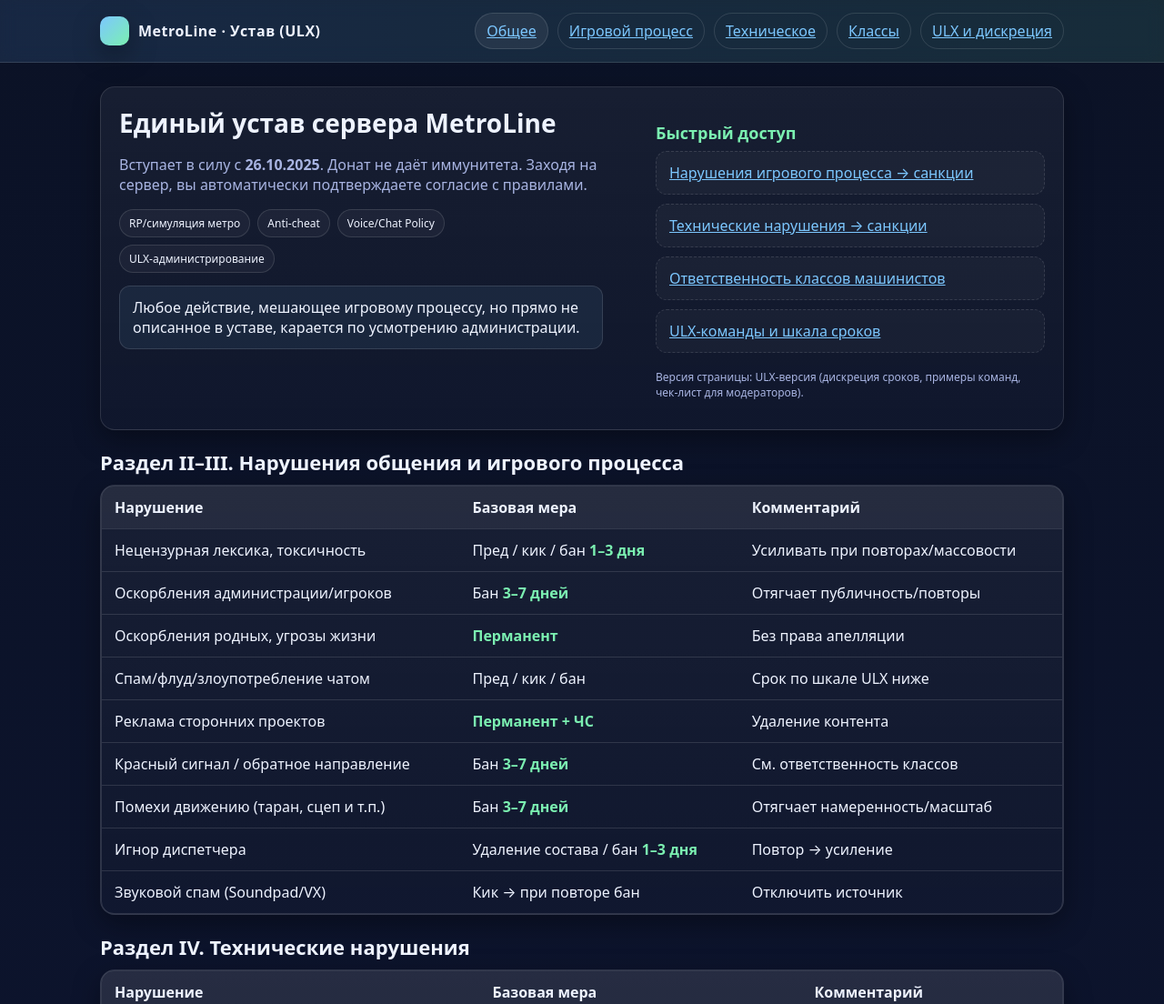
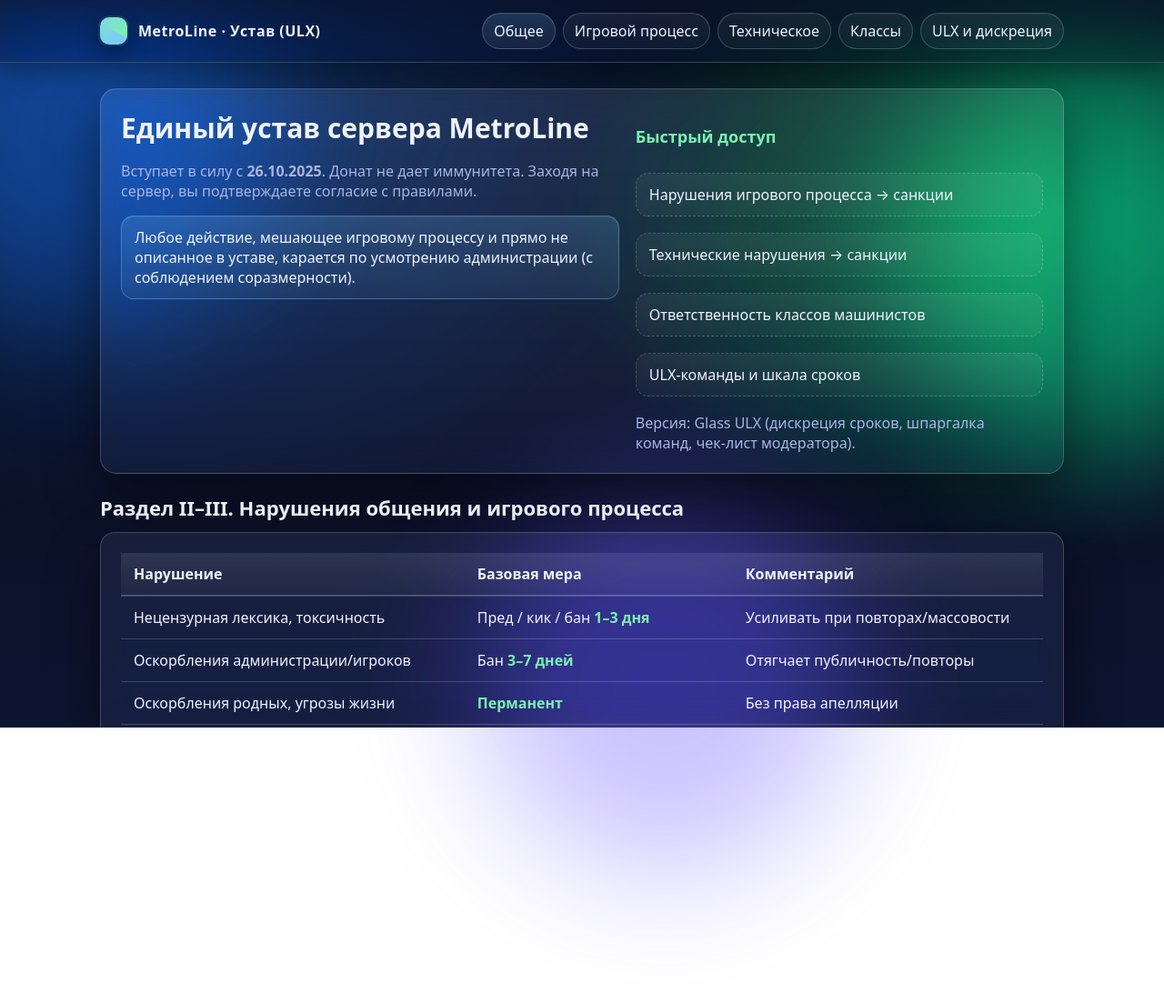
Before and after one commit to mortich/metroline-rules, a plain HTML site: page index.html in a window 1280 px wide. Shown: the top 1104 px of the page at 91% size. After the commit the page ends 800 px from the top, so only its background shows below. Drawn offline with Linux system fonts and the light colour scheme.

Commit message:
Update index.html

```diff
--- a/index.html
+++ b/index.html
@@ -3,108 +3,175 @@
 <head>
 <meta charset="utf-8" />
 <meta name="viewport" content="width=device-width, initial-scale=1" />
-  <title>MetroLine — Устав и санкции (ULX)</title>
-  <meta name="theme-color" content="#0b1226" />
+<title>MetroLine — Устав и санкции (ULX) · Glass</title>
+<meta name="theme-color" content="#0a0f1e" />
 <style>
+/* ========= Design System (Glassmorphism) ========= */
 :root{
-      --bg:#0b1226; --bg2:#0f1739; --card:#121b3b; --glass:rgba(255,255,255,.06);
-      --text:#eef3ff; --muted:#a8b4e2; --brand:#7cc7ff; --brand2:#7bf0b1; --danger:#ff6b6b; --warn:#ffd166;
-      --ok:#7bf0b1; --line:rgba(255,255,255,.12);
-      --radius:16px; --shadow:0 10px 30px rgba(0,0,0,.35);
+  --bg:#070b18;         /* фон под космос */
+  --bg2:#0d1430;        /* нижний градиент */
+  --accent:#7cc7ff;     /* холодный акцент */
+  --accent2:#7bf0b1;    /* теплый акцент */
+  --text:#eef3ff;
+  --muted:#a8b4e2;
+  --line:rgba(255,255,255,.18);
+  --ring:rgba(124,199,255,.45);
+  --radius:18px;
+  --shadow:0 25px 60px rgba(0,0,0,.45), inset 0 1px 0 rgba(255,255,255,.04);
 }
 *{box-sizing:border-box}
-    html,body{background:linear-gradient(180deg,var(--bg),var(--bg2)); color:var(--text); margin:0; font-family:system-ui,-apple-system,Segoe UI,Roboto,Ubuntu,Cantarell,"Noto Sans",sans-serif}
-    a{color:var(--brand)}
+html,body{
+  height:100%;
+  margin:0;
+  color:var(--text);
+  font-family:system-ui,-apple-system,Segoe UI,Roboto,Ubuntu,Cantarell,"Noto Sans",sans-serif;
+  background:
+    radial-gradient(1200px 800px at 10% 10%, #103063 0%, transparent 60%),
+    radial-gradient(900px 600px at 90% 30%, #0a6442 0%, transparent 60%),
+    linear-gradient(180deg,var(--bg),var(--bg2));
+  overflow-x:hidden;
+}
+
+/* анимированные «стеклянные» блики */
+.blob{
+  position:fixed; inset:auto;
+  width:420px; height:420px; border-radius:50%;
+  filter:blur(70px) saturate(1.2);
+  opacity:.35; pointer-events:none; z-index:0;
+}
+.blob.b1{left:-120px; top:-80px; background:#2471ff; animation:float1 18s ease-in-out infinite;}
+.blob.b2{right:-140px; top:10vh; background:#2affb6; animation:float2 22s ease-in-out infinite;}
+.blob.b3{left:40vw; bottom:-160px; background:#6a5cff; animation:float3 26s ease-in-out infinite;}
+@keyframes float1{ 0%,100%{transform:translateY(0)} 50%{transform:translateY(40px)} }
+@keyframes float2{ 0%,100%{transform:translateY(0) translateX(0)} 50%{transform:translateY(-30px) translateX(-20px)} }
+@keyframes float3{ 0%,100%{transform:translateX(0)} 50%{transform:translateX(30px)} }
+
+/* ====== Навбар (стекло) ====== */
 header{
   position:sticky; top:0; z-index:10;
-      backdrop-filter:saturate(1.2) blur(10px);
-      background:linear-gradient(90deg,rgba(124,199,255,.12),rgba(123,240,177,.12));
+  backdrop-filter:blur(14px) saturate(1.35);
+  background:linear-gradient(180deg,rgba(12,18,42,.65),rgba(12,18,42,.35));
   border-bottom:1px solid var(--line);
+  box-shadow:0 8px 30px rgba(0,0,0,.35);
 }
-    .nav{max-width:1100px;margin:0 auto;display:flex;gap:16px;align-items:center;padding:14px 20px}
-    .logo{display:flex;align-items:center;gap:10px;font-weight:800;letter-spacing:.5px}
-    .logo-badge{width:32px;height:32px;border-radius:10px;background:linear-gradient(135deg,var(--brand),var(--brand2));box-shadow:var(--shadow)}
-    .tabs{margin-left:auto;display:flex;gap:10px;flex-wrap:wrap}
-    .tab{padding:8px 12px;border:1px solid var(--line);border-radius:999px;cursor:pointer;user-select:none}
-    .tab.active{background:var(--glass)}
-    main{max-width:1100px;margin:26px auto;padding:0 20px 60px}
-    .hero{display:grid;grid-template-columns:1.1fr .9fr;gap:18px;align-items:stretch}
-    .card{
-      background:linear-gradient(180deg,rgba(255,255,255,.05),rgba(255,255,255,.02));
-      border:1px solid var(--line); border-radius:var(--radius); box-shadow:var(--shadow);
+.nav{max-width:1100px;margin:0 auto;padding:14px 20px;display:flex;gap:16px;align-items:center}
+.logo{display:flex;align-items:center;gap:12px;font-weight:800;letter-spacing:.5px}
+.badge{
+  width:30px;height:30px;border-radius:10px;
+  background:conic-gradient(from 120deg,var(--accent),var(--accent2));
+  box-shadow:0 0 0 2px rgba(255,255,255,.08), 0 8px 24px rgba(0,0,0,.45);
 }
-    .card .pad{padding:20px}
-    h1{font-size:28px;margin:0 0 10px}
-    h2{font-size:22px;margin:20px 0 10px}
-    h3{font-size:18px;margin:18px 0 8px;color:var(--brand2)}
+.tabs{margin-left:auto;display:flex;gap:8px;flex-wrap:wrap}
+.tab{
+  padding:8px 12px;border-radius:999px;cursor:pointer;user-select:none;
+  background:linear-gradient(180deg,rgba(255,255,255,.06),rgba(255,255,255,.03));
+  border:1px solid var(--line);
+  box-shadow:inset 0 1px 0 rgba(255,255,255,.05);
+  text-decoration:none; color:var(--text);
+}
+.tab:hover{outline:1px solid var(--ring)}
+.tab.active{background:linear-gradient(180deg,rgba(124,199,255,.18),rgba(255,255,255,.06));}
+
+/* ====== Контейнеры ====== */
+main{max-width:1100px;margin:28px auto;padding:0 20px 72px;position:relative;z-index:1}
+.glass{
+  background:linear-gradient(180deg,rgba(255,255,255,.10),rgba(255,255,255,.04));
+  border:1px solid var(--line); border-radius:var(--radius);
+  box-shadow:var(--shadow); backdrop-filter:blur(16px) saturate(1.35);
+}
+.pad{padding:22px}
+.grid{display:grid;gap:18px}
+.two{grid-template-columns:1.1fr .9fr}
+@media (max-width:900px){ .two{grid-template-columns:1fr} }
+
+/* ====== Типографика ====== */
+h1{margin:0 0 10px;font-size:30px}
+h2{margin:20px 0 12px;font-size:22px}
+h3{margin:18px 0 10px;font-size:18px;color:var(--accent2)}
 .muted{color:var(--muted)}
-    .grid{display:grid;gap:16px}
-    .two{grid-template-columns:1fr 1fr}
-    .chips{display:flex;flex-wrap:wrap;gap:8px;margin-top:10px}
-    .chip{font-size:12px;padding:6px 10px;border:1px solid var(--line);border-radius:999px;background:rgba(255,255,255,.04)}
-    .list{display:grid;gap:10px}
-    .li{
-      padding:12px 14px;border:1px dashed var(--line);border-radius:12px;background:rgba(255,255,255,.03)
+.anchor{scroll-margin-top:90px}
+
+/* ====== Элементы ====== */
+.quick a{display:block;text-decoration:none;color:var(--text)}
+.item{
+  padding:12px 14px;border-radius:14px;
+  background:linear-gradient(180deg,rgba(255,255,255,.06),rgba(255,255,255,.03));
+  border:1px dashed var(--line);
 }
-    .kbd{font-family:ui-monospace,Menlo,Consolas,monospace;background:rgba(0,0,0,.35);border:1px solid var(--line);padding:0 8px;border-radius:6px}
-    .scale{display:grid;grid-template-columns:140px 1fr;gap:10px;align-items:center}
-    .pill{padding:6px 10px;border-radius:999px;font-weight:600}
-    .danger{background:rgba(255,107,107,.15); color:#ffdede; border:1px solid rgba(255,107,107,.35)}
-    .warn{background:rgba(255,209,102,.15); color:#fff7d6; border:1px solid rgba(255,209,102,.35)}
-    .ok{background:rgba(123,240,177,.15); color:#eafff3; border:1px solid rgba(123,240,177,.35)}
-    table{width:100%;border-collapse:separate;border-spacing:0;overflow:hidden;border-radius:14px;border:1px solid var(--line)}
-    thead th{background:rgba(255,255,255,.06);text-align:left;padding:12px 14px}
-    tbody td{border-top:1px solid var(--line);padding:12px 14px;vertical-align:top}
-    .foot{margin-top:18px;font-size:12px;color:var(--muted)}
-    .hl{color:var(--brand2);font-weight:700}
-    .notice{padding:12px 14px;border:1px solid var(--line);border-radius:12px;background:rgba(124,199,255,.08)}
-    .anchor{scroll-margin-top:90px}
-    @media (max-width:900px){ .hero{grid-template-columns:1fr} .two{grid-template-columns:1fr} }
+.notice{
+  padding:12px 14px;border-radius:14px;
+  background:linear-gradient(180deg,rgba(124,199,255,.18),rgba(124,199,255,.08));
+  border:1px solid rgba(124,199,255,.35);
+  box-shadow:inset 0 1px 0 rgba(255,255,255,.08);
+}
+.kbd{font-family:ui-monospace,Menlo,Consolas,monospace;background:rgba(0,0,0,.35);
+  border:1px solid var(--line);padding:0 8px;border-radius:6px}
+
+/* ====== Таблицы (стекло) ====== */
+.table{
+  overflow:hidden;border-radius:16px;border:1px solid var(--line);
+  background:linear-gradient(180deg,rgba(255,255,255,.06),rgba(255,255,255,.03));
+}
+table{width:100%;border-collapse:separate;border-spacing:0}
+thead th{
+  text-align:left;padding:12px 14px;
+  background:linear-gradient(180deg,rgba(255,255,255,.10),rgba(255,255,255,.04));
+  border-bottom:1px solid var(--line)
+}
+tbody td{padding:12px 14px;border-top:1px solid var(--line);vertical-align:top}
+.hl{color:var(--accent2);font-weight:700}
+
+.scale{display:grid;grid-template-columns:180px 1fr;gap:10px;align-items:center}
+.pill{
+  display:inline-block;padding:6px 12px;border-radius:999px;font-weight:700;
+  border:1px solid var(--line); background:linear-gradient(180deg,rgba(255,255,255,.06),rgba(255,255,255,.03));
+}
+
+/* активная вкладка по скроллу */
+.section{position:relative}
+.section:target ~ header .tab{opacity:.7}
 </style>
 </head>
 <body>
+<div class="blob b1"></div><div class="blob b2"></div><div class="blob b3"></div>
+
 <header>
-    <div class="nav">
-      <div class="logo"><div class="logo-badge"></div> MetroLine · Устав (ULX)</div>
+  <nav class="nav">
+    <div class="logo"><span class="badge"></span> MetroLine · Устав (ULX)</div>
     <div class="tabs">
-        <a class="tab active" href="#general">Общее</a>
+      <a class="tab" href="#general">Общее</a>
       <a class="tab" href="#process">Игровой процесс</a>
       <a class="tab" href="#tech">Техническое</a>
       <a class="tab" href="#classes">Классы</a>
       <a class="tab" href="#ulx">ULX и дискреция</a>
     </div>
-    </div>
+  </nav>
 </header>
 
 <main>
-    <section class="hero card">
-      <div class="pad">
-        <h1 id="general" class="anchor">Единый устав сервера MetroLine</h1>
-        <p class="muted">Вступает в силу с <b>26.10.2025</b>. Донат не даёт иммунитета. Заходя на сервер, вы автоматически подтверждаете согласие с правилами.</p>
-        <div class="chips">
-          <div class="chip">RP/симуляция метро</div>
-          <div class="chip">Anti-cheat</div>
-          <div class="chip">Voice/Chat Policy</div>
-          <div class="chip">ULX-администрирование</div>
+  <!-- HERO -->
+  <section id="general" class="section glass">
+    <div class="pad grid two">
+      <div>
+        <h1>Единый устав сервера MetroLine</h1>
+        <p class="muted">Вступает в силу с <b>26.10.2025</b>. Донат не дает иммунитета. Заходя на сервер, вы подтверждаете согласие с правилами.</p>
+        <div class="notice">Любое действие, мешающее игровому процессу и прямо не описанное в уставе, карается по усмотрению администрации (с соблюдением соразмерности).</div>
       </div>
-        <div style="height:14px"></div>
-        <div class="notice">Любое действие, мешающее игровому процессу, но прямо не описанное в уставе, карается по усмотрению администрации.</div>
+      <div class="quick grid">
+        <h3>Быстрый доступ</h3>
+        <a class="item" href="#process">Нарушения игрового процесса → санкции</a>
+        <a class="item" href="#tech">Технические нарушения → санкции</a>
+        <a class="item" href="#classes">Ответственность классов машинистов</a>
+        <a class="item" href="#ulx">ULX-команды и шкала сроков</a>
+        <p class="muted" style="margin:0">Версия: Glass ULX (дискреция сроков, шпаргалка команд, чек-лист модератора).</p>
       </div>
-      <div class="pad">
-        <h3>Быстрый доступ</h3>
-        <div class="list">
-          <a class="li" href="#process">Нарушения игрового процесса → санкции</a>
-          <a class="li" href="#tech">Технические нарушения → санкции</a>
-          <a class="li" href="#classes">Ответственность классов машинистов</a>
-          <a class="li" href="#ulx">ULX-команды и шкала сроков</a>
-        </div>
-        <p class="foot">Версия страницы: ULX-версия (дискреция сроков, примеры команд, чек-лист для модераторов).</p>
     </div>
   </section>
 
-    <section id="process" class="anchor">
+  <!-- PROCESS -->
+  <section id="process" class="section" style="margin-top:22px">
     <h2>Раздел II–III. Нарушения общения и игрового процесса</h2>
-      <div class="card pad">
+    <div class="glass pad table">
       <table>
         <thead><tr><th>Нарушение</th><th>Базовая мера</th><th>Комментарий</th></tr></thead>
         <tbody>
@@ -122,9 +189,10 @@
     </div>
   </section>
 
-    <section id="tech" class="anchor">
+  <!-- TECH -->
+  <section id="tech" class="section" style="margin-top:22px">
     <h2>Раздел IV. Технические нарушения</h2>
-      <div class="card pad">
+    <div class="glass pad table">
       <table>
         <thead><tr><th>Нарушение</th><th>Базовая мера</th><th>Комментарий</th></tr></thead>
         <tbody>
@@ -138,9 +206,10 @@
     </div>
   </section>
 
-    <section id="classes" class="anchor">
+  <!-- CLASSES -->
+  <section id="classes" class="section" style="margin-top:22px">
     <h2>Раздел VI. Ответственность классов машинистов</h2>
-      <div class="card pad">
+    <div class="glass pad table">
       <table>
         <thead><tr><th>Нарушение</th><th>3 класс</th><th>2 класс</th><th>1 класс</th></tr></thead>
         <tbody>
@@ -151,65 +220,69 @@
           <tr><td>Оскорбления/неадекват</td><td colspan="3">Бан по ситуации (см. дискрецию ULX)</td></tr>
         </tbody>
       </table>
-        <p class="foot">Таблица указывает ориентиры. Конкретный срок уточняется разделом «ULX и дискреция» ниже.</p>
+      <p class="muted" style="margin:10px 4px 0">Таблица — ориентиры. Конкретный срок уточняется разделом «ULX и дискреция».</p>
     </div>
   </section>
 
-    <section id="ulx" class="anchor">
+  <!-- ULX -->
+  <section id="ulx" class="section" style="margin-top:22px">
     <h2>Раздел IX. ULX и дискреция сроков наказаний</h2>
-      <div class="card pad grid">
+    <div class="glass pad grid">
       <div class="notice">
-          <b>Прямое уточнение устава:</b> Администрация вправе устанавливать <u>конкретный срок бана</u> в рамках указанных вилок, а если вилка не указана — по собственной оценке тяжести нарушения, с учётом:
-          <b>повторности</b>, <b>намеренности</b>, <b>масштаба последствий</b>, <b>сотрудничества нарушителя</b> и <b>обстоятельств инцидента</b>. Запрещены заведомо произвольные/карательные сроки, не соотносящиеся с проступком.
+        <b>Прямое уточнение устава:</b> Администрация вправе устанавливать <u>конкретный срок бана</u> в рамках указанных вилок, а если вилка не указана — по собственной оценке тяжести с учетом <b>повторности</b>, <b>намеренности</b>, <b>масштаба последствий</b>, <b>сотрудничества</b> и <b>обстоятельств</b>. Запрещены несоразмерные «карательные» сроки.
       </div>
 
       <h3>Шкала для выбора срока (ориентиры)</h3>
       <div class="grid">
-          <div class="scale"><span class="pill ok">Предупреждение → 30–120 мин</span><span class="muted">мелкие/первичные нарушения, без ущерба</span></div>
-          <div class="scale"><span class="pill warn">3–24 часа</span><span class="muted">средняя тяжесть, локальный ущерб, 1–2 повтора</span></div>
-          <div class="scale"><span class="pill warn">1–7 дней</span><span class="muted">существенный вред процессу, злостность, рецидив</span></div>
-          <div class="scale"><span class="pill danger">14–30 дней</span><span class="muted">тяжкий вред/подрыв администрирования</span></div>
-          <div class="scale"><span class="pill danger">Перманент</span><span class="muted">читы, DDoS, угрозы жизни, серьёзная токсичность</span></div>
+        <div class="scale"><span class="pill">Предупреждение → 30–120 мин</span><span class="muted">мелкие/первичные нарушения, без ущерба</span></div>
+        <div class="scale"><span class="pill">3–24 часа</span><span class="muted">средняя тяжесть, локальный ущерб, 1–2 повтора</span></div>
+        <div class="scale"><span class="pill">1–7 дней</span><span class="muted">существенный вред процессу, злостность, рецидив</span></div>
+        <div class="scale"><span class="pill">14–30 дней</span><span class="muted">тяжкий вред/подрыв администрирования</span></div>
+        <div class="scale"><span class="pill">Перманент</span><span class="muted">читы, DDoS, угрозы жизни, серьезная токсичность</span></div>
       </div>
 
       <h3>ULX — шпаргалка команд</h3>
-        <div class="grid two">
-          <div class="list">
-            <div class="li"><b>Ban:</b> <span class="kbd">ulx ban &lt;игрок&gt; &lt;минуты&gt; &lt;причина&gt;</span><br><span class="muted">0 минут = перманент</span></div>
-            <div class="li"><b>Kick:</b> <span class="kbd">ulx kick &lt;игрок&gt; &lt;причина&gt;</span></div>
-            <div class="li"><b>Gag/Mute:</b> <span class="kbd">ulx gag &lt;игрок&gt;</span> · <span class="kbd">ulx mute &lt;игрок&gt;</span></div>
-            <div class="li"><b>Jail:</b> <span class="kbd">ulx jail &lt;игрок&gt; &lt;время&gt;</span> · <span class="kbd">ulx jailtp</span></div>
-            <div class="li"><b>Warn (чат):</b> <span class="kbd">ulx asay &lt;текст&gt;</span> / <span class="kbd">ulx psay &lt;игрок&gt; &lt;текст&gt;</span></div>
+      <div class="grid two" style="grid-template-columns:1fr 1fr">
+        <div class="grid">
+          <div class="item"><b>Ban:</b> <span class="kbd">ulx ban &lt;игрок&gt; &lt;минуты&gt; &lt;причина&gt;</span> <br><span class="muted">0 минут = перманент</span></div>
+          <div class="item"><b>Kick:</b> <span class="kbd">ulx kick &lt;игрок&gt; &lt;причина&gt;</span></div>
+          <div class="item"><b>Gag/Mute:</b> <span class="kbd">ulx gag &lt;игрок&gt;</span> · <span class="kbd">ulx mute &lt;игрок&gt;</span></div>
+          <div class="item"><b>Jail:</b> <span class="kbd">ulx jail &lt;игрок&gt; &lt;время&gt;</span> · <span class="kbd">ulx jailtp</span></div>
+          <div class="item"><b>Warn (чат):</b> <span class="kbd">ulx asay &lt;текст&gt;</span> / <span class="kbd">ulx psay &lt;игрок&gt; &lt;текст&gt;</span></div>
         </div>
-          <div class="list">
-            <div class="li"><b>Unban:</b> <span class="kbd">ulx unban &lt;steamid&gt;</span></div>
-            <div class="li"><b>Freeze/Slay:</b> <span class="kbd">ulx freeze &lt;игрок&gt;</span> · <span class="kbd">ulx slay &lt;игрок&gt;</span></div>
-            <div class="li"><b>Группы:</b> <span class="kbd">ulx adduser &lt;игрок&gt; &lt;группа&gt;</span> · <span class="kbd">ulx removeuser &lt;игрок&gt;</span></div>
-            <div class="li"><b>Логи:</b> фиксируйте время, причину, доказательства (скрины/демо)</div>
-            <div class="li"><b>Формат причины:</b> <span class="kbd">[Раздел/пункт] Кратко, ссылки на доказательства</span></div>
+        <div class="grid">
+          <div class="item"><b>Unban:</b> <span class="kbd">ulx unban &lt;steamid&gt;</span></div>
+          <div class="item"><b>Freeze/Slay:</b> <span class="kbd">ulx freeze &lt;игрок&gt;</span> · <span class="kbd">ulx slay &lt;игрок&gt;</span></div>
+          <div class="item"><b>Группы:</b> <span class="kbd">ulx adduser &lt;игрок&gt; &lt;группа&gt;</span> · <span class="kbd">ulx removeuser &lt;игрок&gt;</span></div>
+          <div class="item"><b>Логи:</b> фиксируйте время, причину, доказательства (скрины/демо)</div>
+          <div class="item"><b>Формат причины:</b> <span class="kbd">[Раздел/пункт] Кратко, ссылка на доказательства</span></div>
         </div>
       </div>
 
       <h3>Чек-лист модератора перед баном</h3>
-        <div class="list">
-          <div class="li">1) Проверить таблицу санкций и историю нарушений игрока</div>
-          <div class="li">2) Обозначить правило и предупредить (если позволяет ситуация)</div>
-          <div class="li">3) Зафиксировать доказательства (лог/скрин/видео)</div>
-          <div class="li">4) Выбрать срок по шкале выше, указать понятную причину</div>
-          <div class="li">5) Сообщить в админ-канал: ник, SteamID, срок, причина, ссылка на док-ва</div>
+      <div class="grid">
+        <div class="item">1) Проверить таблицу санкций и историю нарушений игрока</div>
+        <div class="item">2) Обозначить правило и предупредить (если позволяет ситуация)</div>
+        <div class="item">3) Зафиксировать доказательства (лог/скрин/видео)</div>
+        <div class="item">4) Выбрать срок по шкале выше, указать понятную причину</div>
+        <div class="item">5) Сообщить в админ-канал: ник, SteamID, срок, причина, ссылка на док-ва</div>
       </div>
-
-        <h3>Примеры формулировок причин</h3>
-        <div class="grid two">
-          <div class="li"><b>Игнор ДЦХ (повторно)</b><br>ulx ban Player 180 "Разд. III: Игнор ДЦХ (повтор) — задержки на линии"</div>
-          <div class="li"><b>Помехи движению (таран)</b><br>ulx ban Player 1440 "Разд. III: Намеренные помехи движению — таран двух составов"</div>
-          <div class="li"><b>Оскорбления родных</b><br>ulx ban Player 0 "Разд. II: Оскорбления родных — перманент"</div>
-          <div class="li"><b>Звуковой спам</b><br>ulx ban Player 60 "Разд. II: Звуковой спам, после кика — повтор"</div>
-        </div>
-
-        <p class="foot">Напоминание: решения администрации окончательны; попытка обхода бана — пожизненный ЧС. Соблюдайте меру и соразмерность.</p>
     </div>
   </section>
 </main>
+
+<script>
+/* Подсветка активной вкладки по прокрутке */
+const sections=['general','process','tech','classes','ulx'];
+const tabs=[...document.querySelectorAll('.tab')];
+const io=new IntersectionObserver(entries=>{
+  entries.forEach(e=>{
+    if(e.isIntersecting){
+      tabs.forEach(t=>t.classList.toggle('active', t.getAttribute('href')==='#'+e.target.id));
+    }
+  });
+},{rootMargin:'-55% 0px -40% 0px',threshold:0});
+sections.forEach(id=>io.observe(document.getElementById(id)));
+</script>
 </body>
 </html>
```
Lines whose indentation alone changed are shown as unchanged.
